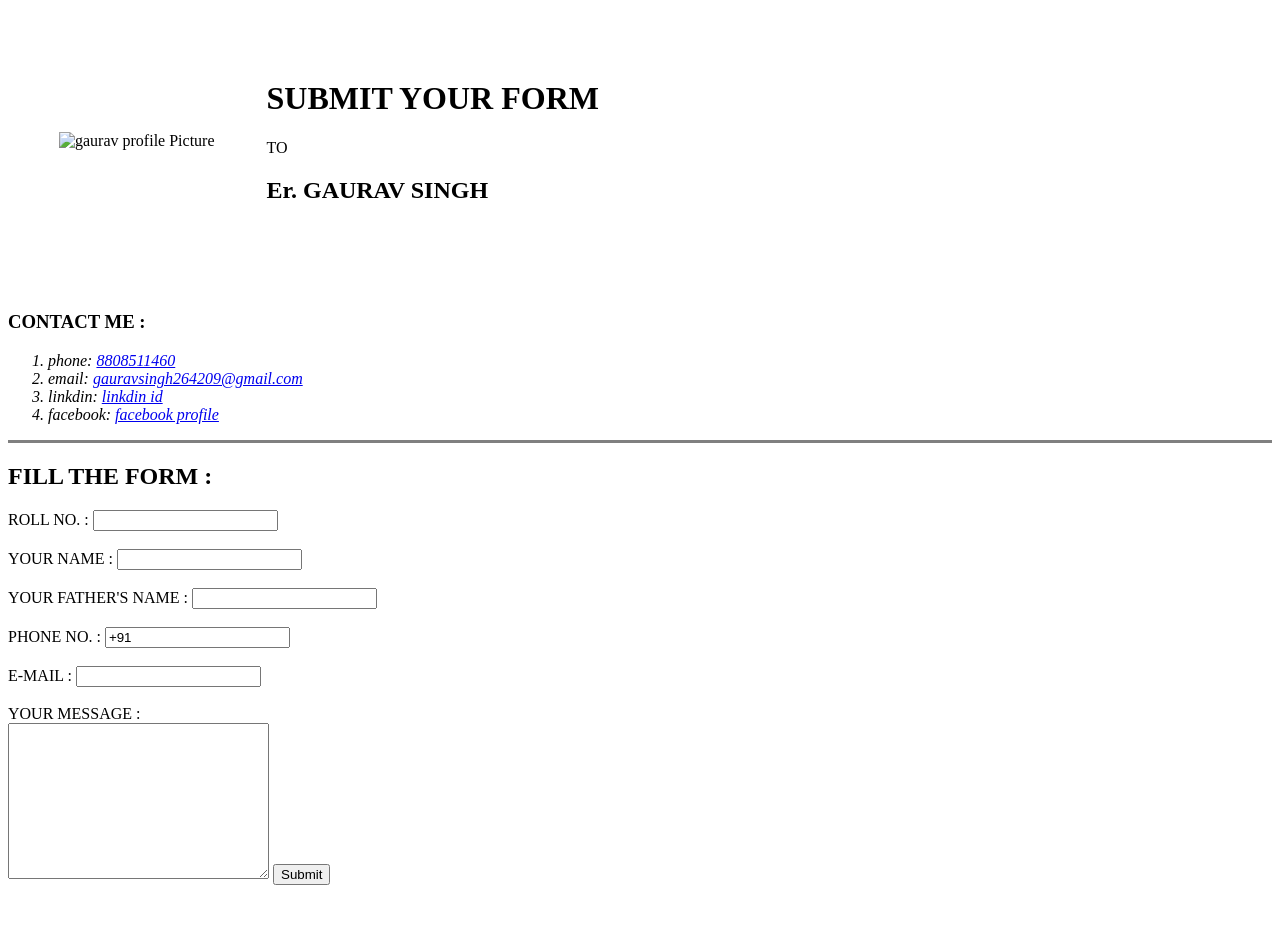
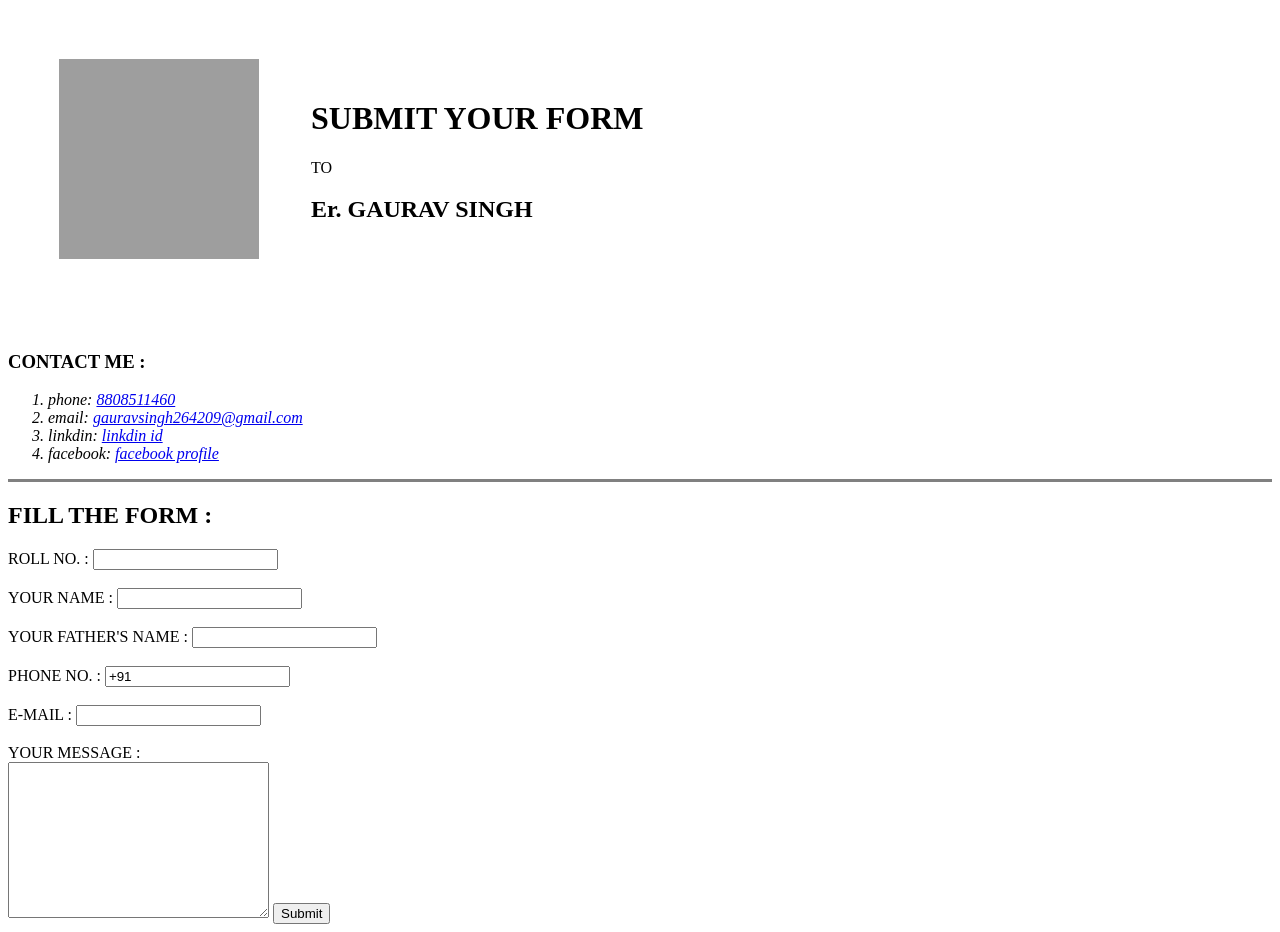
Before and after one commit to 264Gaurav/cv, a plain HTML site: page index.html in a window 1280 px wide. Before the commit the page ends 893 px from the top, so only its background shows below. Drawn offline with Linux system fonts and the light colour scheme; the site is published under a folder, as on GitHub Pages, so addresses that start at the root find nothing.

Commit message:
Add your CV website here

```diff
--- a/index.html
+++ b/index.html
@@ -10,7 +10,7 @@
 
     <table cellspacing="50px">
             <tr>
-                <td><img src="/image/gauravVaranasiphoto.png.png" alt="gaurav profile Picture" width="200" height="200"></td>
+                <td><img src="image/gauravVaranasiphoto.png.png" alt="gaurav profile Picture" width="200" height="200"></td>
                 <td><h1>SUBMIT YOUR FORM  </h1>
                     <p>TO</p>
                     <h2>Er. GAURAV SINGH  </h2>
```
